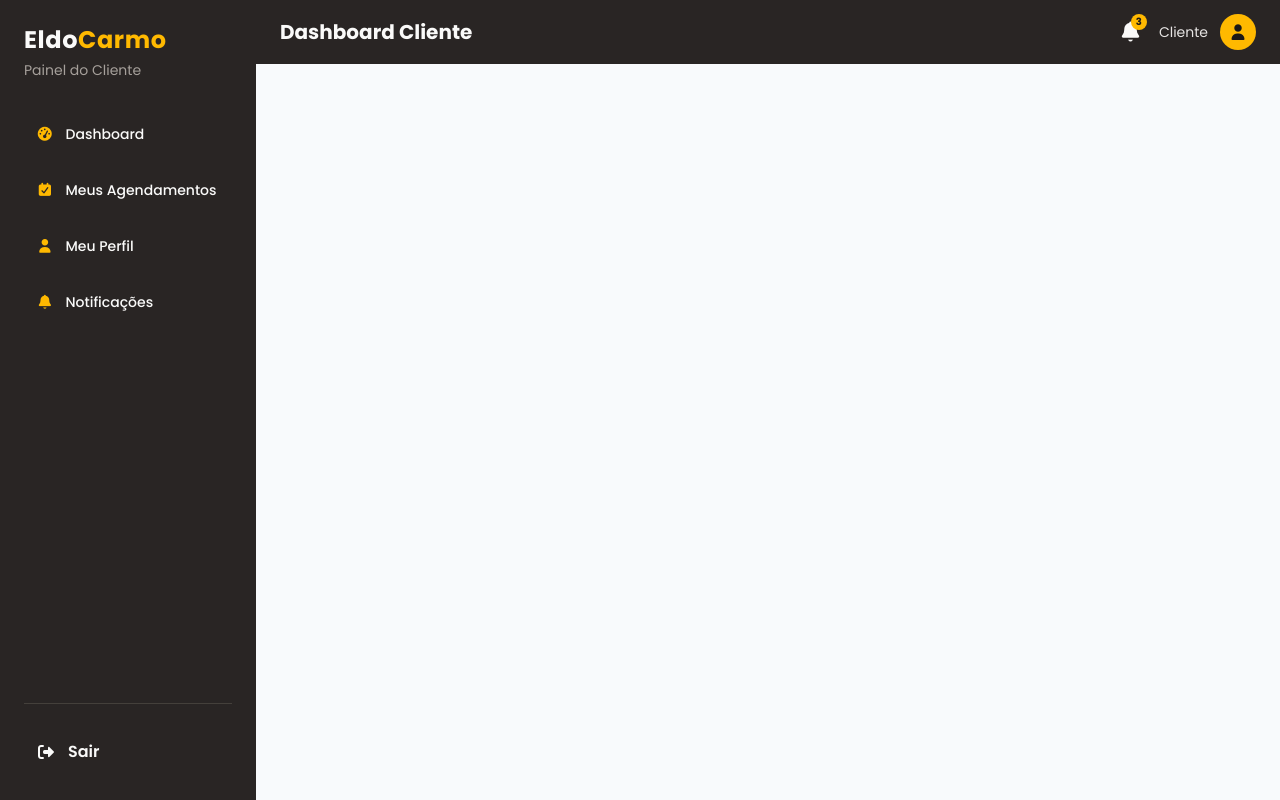
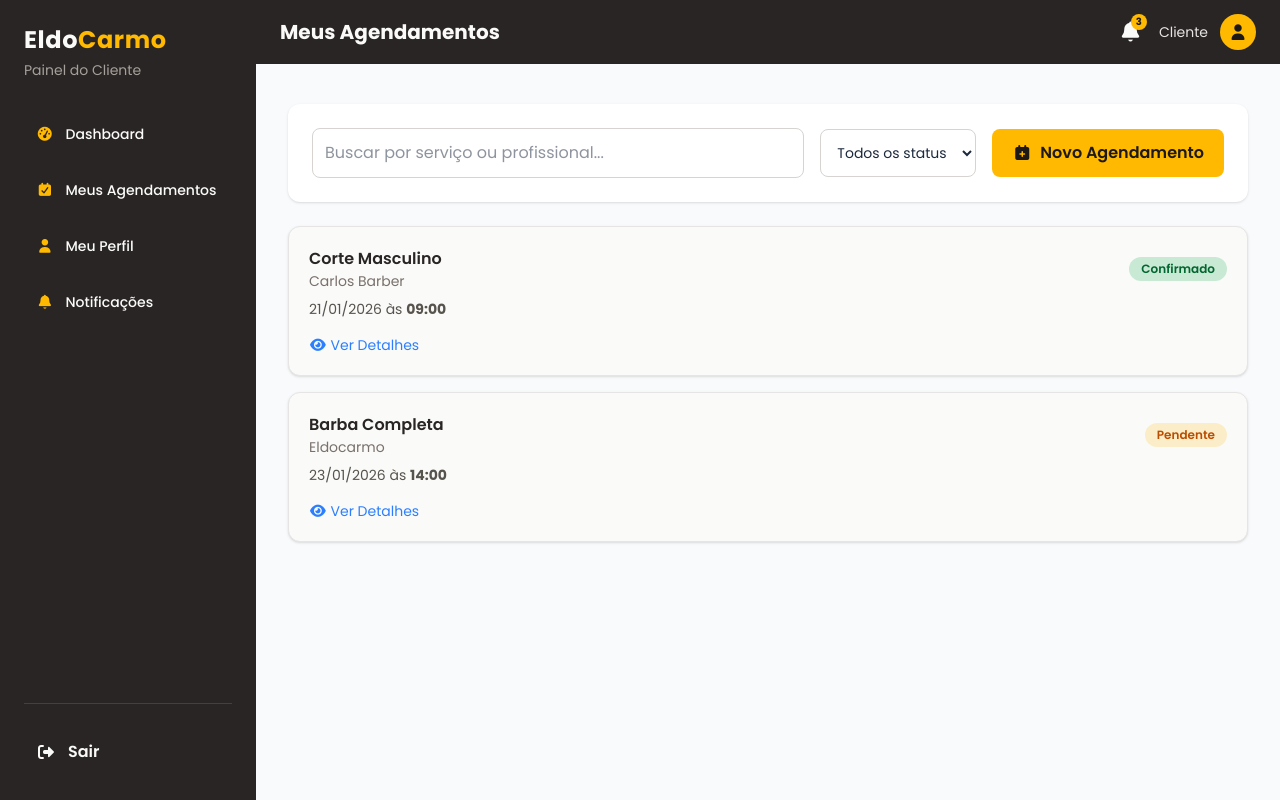
Before and after one commit to nsimba-afonso-nwayami/eldocarmo-barbershop, a React (Vite) app: page /dashboard/cliente/agendamentos in a window 1280 px wide. Built offline with nearby package versions, Linux system fonts and the light colour scheme.

Commit message:
Páginas de agendamentos do cliente feita

```diff
--- a/src/pages/cliente/AgendamentosCliente.jsx
+++ b/src/pages/cliente/AgendamentosCliente.jsx
@@ -1,14 +1,280 @@
+import { useState } from "react";
 import ClienteLayout from "./components/ClienteLayout";
-import { Link } from "react-router-dom";
+import Modal from "./components/Modal";
 
 export default function AgendamentosCliente() {
+  const [filtroStatus, setFiltroStatus] = useState("");
+  const [busca, setBusca] = useState("");
+  const [openDetalhes, setOpenDetalhes] = useState(false);
+  const [openNovo, setOpenNovo] = useState(false);
+  const [agendamentoSelecionado, setAgendamentoSelecionado] = useState(null);
+
+  const meusAgendamentos = [
+    {
+      id: 1,
+      profissional: "Carlos Barber",
+      servico: "Corte Masculino",
+      data: "21/01/2026",
+      hora: "09:00",
+      status: "Confirmado",
+    },
+    {
+      id: 2,
+      profissional: "Eldocarmo",
+      servico: "Barba Completa",
+      data: "23/01/2026",
+      hora: "14:00",
+      status: "Pendente",
+    },
+  ];
+
+  const getStatusStyle = (status) => {
+    switch (status) {
+      case "Confirmado":
+        return "bg-green-600/20 text-green-800";
+      case "Pendente":
+        return "bg-amber-400/20 text-amber-700";
+      case "Concluído":
+        return "bg-blue-500/20 text-blue-700";
+      case "Cancelado":
+        return "bg-red-500/20 text-red-700";
+      default:
+        return "bg-stone-200 text-stone-700";
+    }
+  };
+
+  const agendamentosFiltrados = meusAgendamentos.filter((item) => {
+    const matchBusca =
+      item.profissional.toLowerCase().includes(busca.toLowerCase()) ||
+      item.servico.toLowerCase().includes(busca.toLower());
+
+    const matchStatus = filtroStatus ? item.status === filtroStatus : true;
+
+    return matchBusca && matchStatus;
+  });
+
+  const abrirDetalhes = (item) => {
+    setAgendamentoSelecionado(item);
+    setOpenDetalhes(true);
+  };
 
   return (
     <>
-      <title>Agendamentos | Eldocarmo Barbershop</title>
+      <title>Meus Agendamentos | Eldocarmo Barbershop</title>
 
-      <ClienteLayout title="Dashboard Cliente">
+      <ClienteLayout title="Meus Agendamentos">
+        {/* FILTROS */}
+        <div className="bg-white p-6 rounded-xl shadow-sm mb-6 flex flex-col lg:flex-row gap-4 items-center">
+          <input
+            type="text"
+            placeholder="Buscar por serviço ou profissional..."
+            value={busca}
+            onChange={(e) => setBusca(e.target.value)}
+            className="p-3 rounded-lg border border-stone-300 focus:outline-none focus:ring-2 focus:ring-amber-400 w-full lg:flex-1"
+          />
 
+          <select
+            value={filtroStatus}
+            onChange={(e) => setFiltroStatus(e.target.value)}
+            className="p-3 rounded-lg border border-stone-300 focus:outline-none focus:ring-2 focus:ring-amber-400 text-sm"
+          >
+            <option value="">Todos os status</option>
+            <option>Confirmado</option>
+            <option>Pendente</option>
+            <option>Concluído</option>
+            <option>Cancelado</option>
+          </select>
+
+          <button
+            onClick={() => setOpenNovo(true)}
+            className="px-5 py-3 cursor-pointer bg-amber-400 hover:bg-amber-500 text-stone-900 rounded-lg font-semibold flex items-center gap-2"
+          >
+            <i className="fas fa-calendar-plus"></i> Novo Agendamento
+          </button>
+        </div>
+
+        {/* LISTA DE AGENDAMENTOS */}
+        <div className="flex flex-col gap-4">
+          {agendamentosFiltrados.map((item) => (
+            <div
+              key={item.id}
+              className="bg-stone-50 border border-stone-200 rounded-xl p-5 shadow-sm hover:shadow-md transition"
+            >
+              <div className="flex justify-between items-center mb-2">
+                <div>
+                  <p className="font-semibold text-stone-800">{item.servico}</p>
+                  <p className="text-stone-500 text-sm">{item.profissional}</p>
+                </div>
+
+                <span
+                  className={`px-3 py-1 rounded-full text-xs font-semibold ${getStatusStyle(
+                    item.status,
+                  )}`}
+                >
+                  {item.status}
+                </span>
+              </div>
+
+              <p className="text-stone-600 text-sm">
+                {item.data} às <strong>{item.hora}</strong>
+              </p>
+
+              <div className="flex justify-between items-center mt-4">
+                <button
+                  onClick={() => abrirDetalhes(item)}
+                  className="text-blue-500 hover:text-blue-600 cursor-pointer flex items-center gap-1 text-sm"
+                >
+                  <i className="fas fa-eye"></i> Ver Detalhes
+                </button>
+              </div>
+            </div>
+          ))}
+        </div>
+
+        {/* MODAL DETALHES */}
+        <Modal
+          isOpen={openDetalhes}
+          onClose={() => setOpenDetalhes(false)}
+          title="Detalhes do Agendamento"
+          icon="fas fa-calendar-check"
+        >
+          {agendamentoSelecionado && (
+            <div className="max-w-3xl mx-auto space-y-6">
+              <div className="bg-amber-400/10 border border-amber-400/30 rounded-xl p-6">
+                <h2 className="text-xl font-bold text-stone-800">
+                  {agendamentoSelecionado.servico}
+                </h2>
+                <p className="text-stone-500">Serviço</p>
+                <span
+                  className={`inline-block mt-3 px-4 py-1 rounded-full text-xs font-semibold ${getStatusStyle(agendamentoSelecionado.status)}`}
+                >
+                  {agendamentoSelecionado.status}
+                </span>
+              </div>
+
+              <div className="bg-white border border-stone-200 rounded-xl p-6 grid grid-cols-1 md:grid-cols-2 gap-6">
+                <div>
+                  <p className="text-sm text-stone-500">Profissional</p>
+                  <p className="font-semibold text-stone-800">
+                    {agendamentoSelecionado.profissional}
+                  </p>
+                </div>
+
+                <div>
+                  <p className="text-sm text-stone-500">Data</p>
+                  <p className="font-semibold text-stone-800">
+                    {agendamentoSelecionado.data}
+                  </p>
+                </div>
+
+                <div>
+                  <p className="text-sm text-stone-500">Horário</p>
+                  <p className="font-semibold text-stone-800">
+                    {agendamentoSelecionado.hora}
+                  </p>
+                </div>
+              </div>
+
+              <div className="flex justify-end">
+                <button
+                  onClick={() => setOpenDetalhes(false)}
+                  className="px-6 py-2 bg-stone-200 hover:bg-stone-300 text-stone-800 rounded-lg cursor-pointer"
+                >
+                  Fechar
+                </button>
+              </div>
+            </div>
+          )}
+        </Modal>
+
+        {/* MODAL NOVO AGENDAMENTO */}
+        <Modal
+          isOpen={openNovo}
+          onClose={() => setOpenNovo(false)}
+          title="Novo Agendamento"
+          icon="fas fa-calendar-plus"
+        >
+          <div className="max-w-3xl mx-auto space-y-6">
+            <div className="text-center">
+              <h2 className="text-2xl font-bold text-stone-800">
+                Novo Agendamento
+              </h2>
+              <p className="text-stone-500 text-sm mt-1">
+                Preencha os dados abaixo para agendar o atendimento
+              </p>
+            </div>
+
+            <form className="grid gap-6 md:grid-cols-2">
+              {/* Serviço */}
+              <div>
+                <label className="block text-stone-700 font-medium mb-1">
+                  Serviço
+                </label>
+                <select className="w-full px-4 py-3 rounded-lg border border-stone-300 focus:ring-2 focus:ring-amber-400 focus:outline-none">
+                  <option value="">Selecione o serviço</option>
+                  <option>Corte Masculino</option>
+                  <option>Barba</option>
+                  <option>Corte + Barba</option>
+                  <option>Tratamento Capilar</option>
+                </select>
+              </div>
+
+              {/* Profissional */}
+              <div>
+                <label className="block text-stone-700 font-medium mb-1">
+                  Profissional
+                </label>
+                <select className="w-full px-4 py-3 rounded-lg border border-stone-300 focus:ring-2 focus:ring-amber-400 focus:outline-none">
+                  <option value="">Selecione o profissional</option>
+                  <option>Eldocarmo</option>
+                  <option>Ricardo</option>
+                  <option>Lucas</option>
+                  <option>Miguel</option>
+                </select>
+              </div>
+
+              {/* Data */}
+              <div>
+                <label className="block text-stone-700 font-medium mb-1">
+                  Data
+                </label>
+                <input
+                  type="date"
+                  className="w-full px-4 py-3 rounded-lg border border-stone-300 focus:ring-2 focus:ring-amber-400 focus:outline-none"
+                />
+              </div>
+
+              {/* Horário */}
+              <div>
+                <label className="block text-stone-700 font-medium mb-1">
+                  Horário
+                </label>
+                <input
+                  type="time"
+                  className="w-full px-4 py-3 rounded-lg border border-stone-300 focus:ring-2 focus:ring-amber-400 focus:outline-none"
+                />
+              </div>
+
+              {/* AÇÕES */}
+              <div className="md:col-span-2 flex justify-end gap-3 mt-4">
+                <button
+                  type="button"
+                  onClick={() => setOpenNovo(false)}
+                  className="px-6 py-3 bg-stone-200 hover:bg-stone-300 text-stone-800 rounded-lg cursor-pointer"
+                >
+                  Cancelar
+                </button>
+
+                <button
+                  type="submit"
+                  className="px-6 py-3 bg-amber-400 hover:bg-amber-500 text-stone-900 font-semibold rounded-lg cursor-pointer"
+                >
+                  Confirmar Agendamento
+                </button>
+              </div>
+            </form>
+          </div>
+        </Modal>
       </ClienteLayout>
     </>
   );
```
